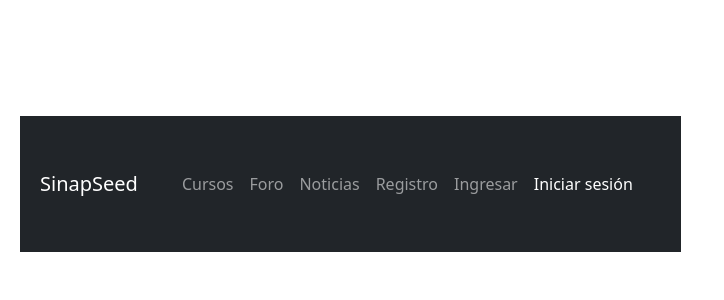
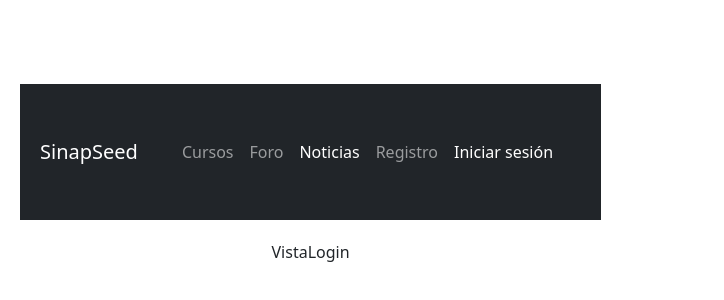
Before and after one commit to RicardoRQuez/Proyecto_SinapSeed, a React (Vite) app in the folder Frontend/: page /login in a window 1280 px wide. Shown: the part 216-516 px from the top of the page, without its empty margins (0-724 px from the left). Built offline with nearby package versions, Linux system fonts and the light colour scheme.

Commit message:
inicio de mi rama,luis~

```diff
--- a/Frontend/src/App.jsx
+++ b/Frontend/src/App.jsx
@@ -1,6 +1,7 @@
 import { VistaNoticias } from "./Componentes/VistaNoticias/VistaNoticias.jsx";
 import { VistaHome } from "./Componentes/VistaHome/VistaHome.jsx"
 import { MyNavbar } from "./Componentes/Navbar/Navbar.jsx";
+import { VistaLogin } from "./Componentes/VistaLogIn/VistaLogin.jsx";
 import { BrowserRouter as Router, Route, Routes } from "react-router-dom";
 
 function App() {
@@ -8,8 +9,9 @@ function App() {
     <Router>
       <MyNavbar />
       <Routes>
-        <Route path="/Noticias" element={<VistaNoticias />} />
-        <Route path="/Home" element={<VistaHome/>} />
+        <Route path="/noticias" element={<VistaNoticias />} />
+        <Route path="/home" element={<VistaHome/>} />
+        <Route path="/login" element={<VistaLogin/>} />
       </Routes>
     </Router>
   );
--- a/Frontend/src/Componentes/Navbar/Navbar.jsx
+++ b/Frontend/src/Componentes/Navbar/Navbar.jsx
@@ -7,7 +7,7 @@ export function MyNavbar() {
   return (
     <nav className="navbar navbar-expand navbar-dark bg-dark">
       <div className="container">
-        <NavLink className="navbar-brand" to="/Home">SinapSeed</NavLink>
+        <NavLink className="navbar-brand" to="/home">SinapSeed</NavLink>
         <div className="collapse navbar-collapse">
           <ul className="navbar-nav ml-auto">
               <>
@@ -18,17 +18,15 @@ export function MyNavbar() {
                   <NavLink className="nav-link" to="/info">Foro</NavLink>
                 </li>
                 <li className="nav-item">
-                  <NavLink className="nav-link" to="/Noticias">Noticias</NavLink>
+                  <NavLink className="nav-link" to="/login">Noticias</NavLink>
                 </li>
                 <li className="nav-item">
                   <button className="nav-link btn btn-link">Registro</button>
                 </li>
                 <li className="nav-item">
-                  <button className="nav-link btn btn-link">Ingresar</button>
+                  <NavLink className="nav-link" to="/login">Iniciar sesión</NavLink>
                 </li>
-              <li className="nav-item">
-                <NavLink className="nav-link" to="/login">Iniciar sesión</NavLink>
-              </li>
+
                </>
           </ul>
         </div>
--- /dev/null
+++ b/Frontend/src/Componentes/VistaLogIn/VistaLogin.jsx
@@ -0,0 +1,8 @@
+import React from 'react';
+import './VistaLogin.css';
+
+export const VistaLogin = () => {
+  return (
+    <div>VistaLogin</div>
+  )
+}
```
Also changed, not shown: Frontend/src/Componentes/VistaLogIn/VistaLogin.css (added).
